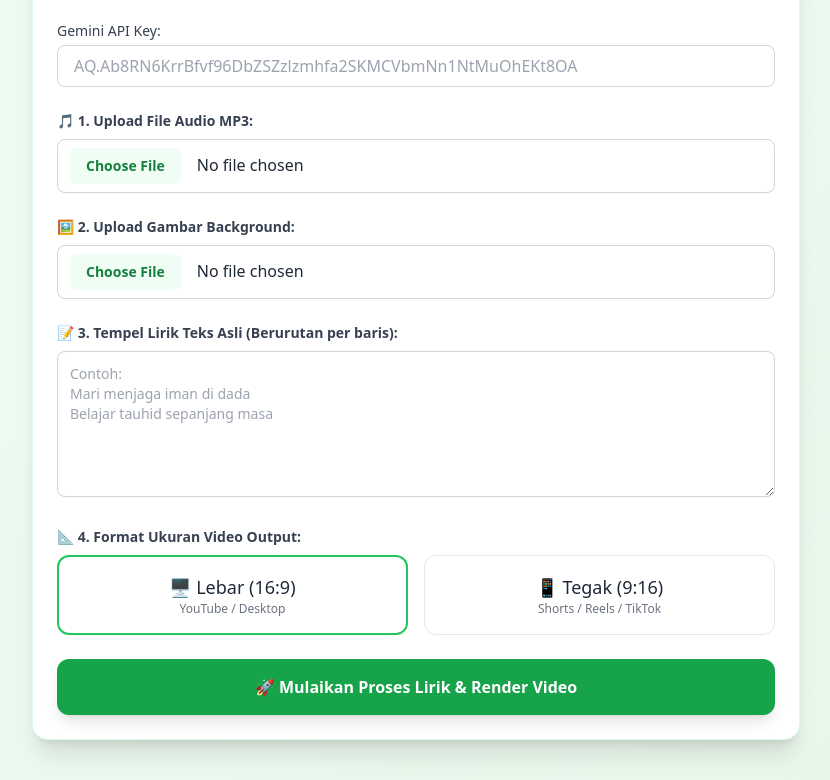
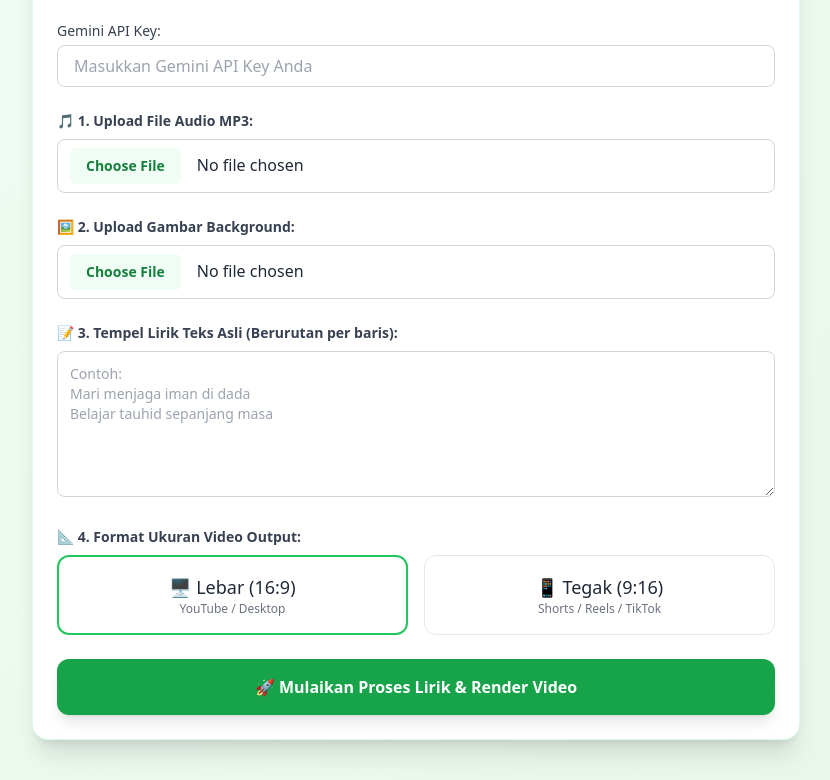
Before and after one commit to fuqohak-wq/REBANAPPMUY, a plain HTML site: page index.html in a window 1280 px wide. Shown: the part 153-933 px from the top of the page, without its empty margins (224-1054 px from the left). Drawn offline with nearby package versions, Linux system fonts and the light colour scheme.

Commit message:
Update API key placeholder text in index.html

```diff
--- a/index.html
+++ b/index.html
@@ -27,7 +27,7 @@
             <!-- API Key Input (Untuk Keamanan) -->
             <div>
                 <label class="block text-sm font-medium text-gray-700 mb-1">Gemini API Key:</label>
-                <input type="password" id="apiKey" class="w-full px-4 py-2 border border-gray-300 rounded-lg focus:ring-2 focus:ring-green-500 focus:outline-none" placeholder="AQ.Ab8RN6KrrBfvf96DbZSZzlzmhfa2SKMCVbmNn1NtMuOhEKt8OA">
+                <input type="password" id="apiKey" class="w-full px-4 py-2 border border-gray-300 rounded-lg focus:ring-2 focus:ring-green-500 focus:outline-none" placeholder="Masukkan Gemini API Key Anda">
             </div>
 
             <!-- 1. Upload MP3 -->
```
